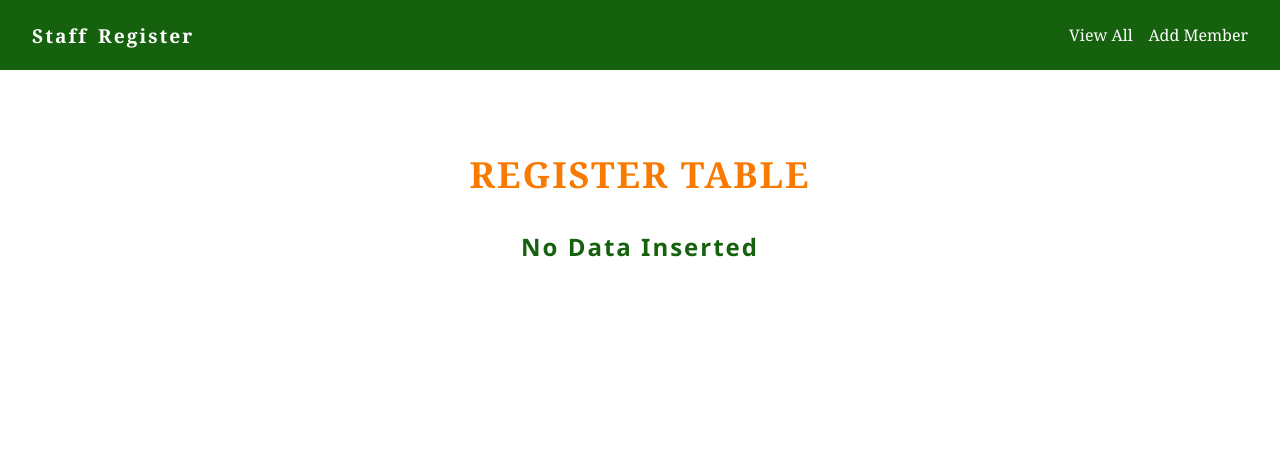
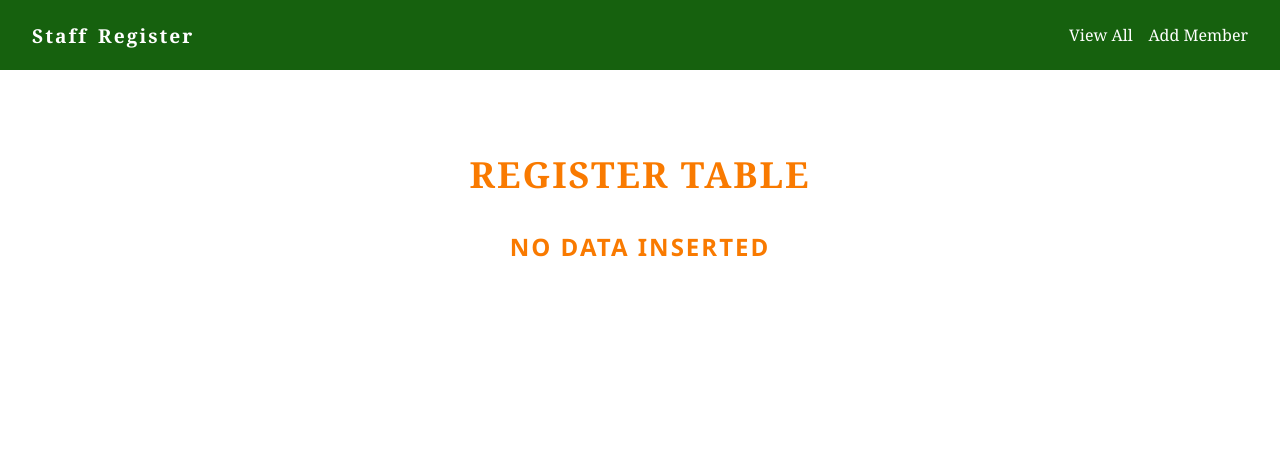
Before and after one commit to Tom-Okafor/staff-register, a PHP site: page /register.php in a window 1280 px wide. Shown: the top 456 px of the page. Run offline with PHP 8.4, Linux system fonts and the light colour scheme; data that the repository does not hold is empty; a stand-in replaces the project's code that opens the database connection.

Commit message:
style: update styling for head text

```diff
--- a/styles.css
+++ b/styles.css
@@ -256,7 +256,7 @@ th:last-of-type {
 }
 
 td {
-    text-align: center;
+    text-align: left;
     padding: 8px;
     text-transform: capitalize;
     font-family: Cambria, Cochin, Georgia, Times, 'Times New Roman', serif;
@@ -277,7 +277,7 @@ tbody tr:nth-of-type(3n + 1) {
 }
 
 h2 {
-    color: var(--base-green);
+    color: var(--base-orange);
     letter-spacing: 2px;
-    text-transform: capitalize;
+    text-transform: uppercase;
 }
```
